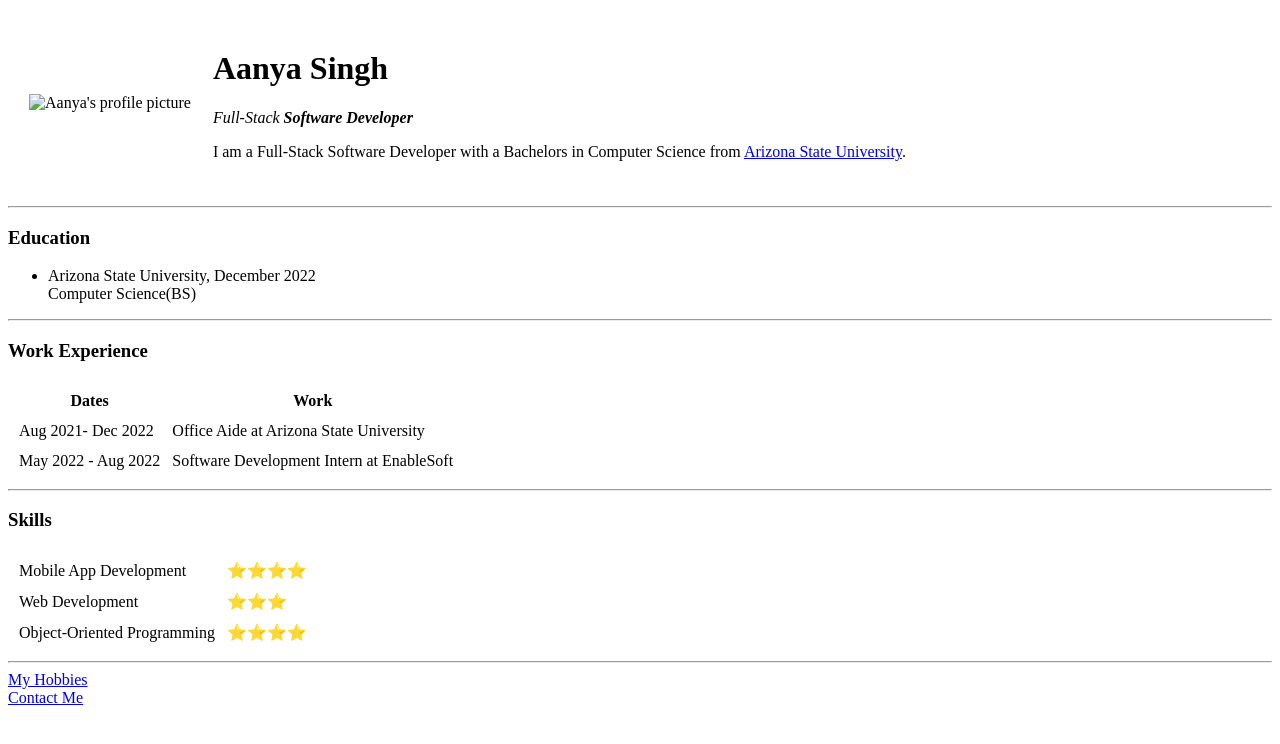
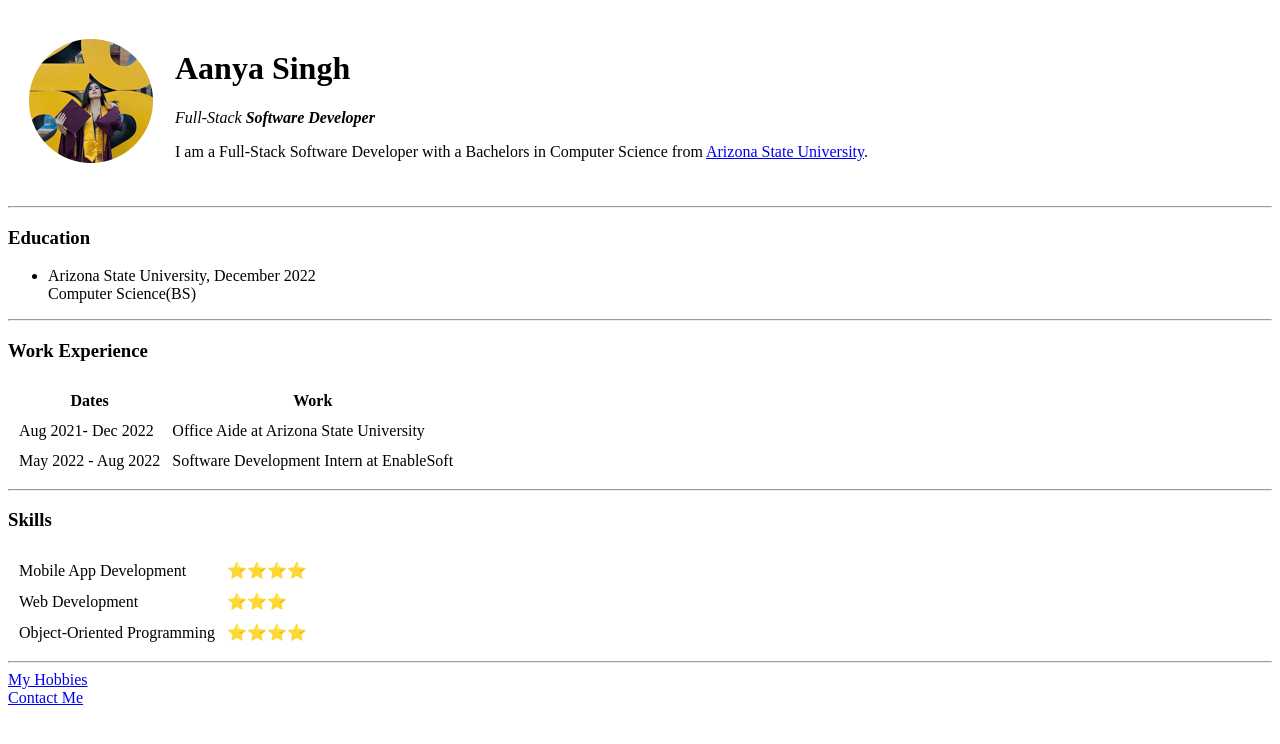
Before and after one commit to aanyasingh03/Personal-Website, a plain HTML site: page index.html in a window 1280 px wide. Drawn offline with Linux system fonts and the light colour scheme.

Commit message:
updated image

```diff
--- a/index.html
+++ b/index.html
@@ -6,7 +6,7 @@
 <body>
     <table cellspacing="20">
         <tr>
-            <td><img src="images/Aanya.png" alt="Aanya's profile picture"></td>
+            <td><img src="Aanya.png" alt="Aanya's profile picture"></td>
             <td>
                 <h1>Aanya Singh</h1>
                 <p><em>Full-Stack <strong>Software Developer</strong></em></p>
```
